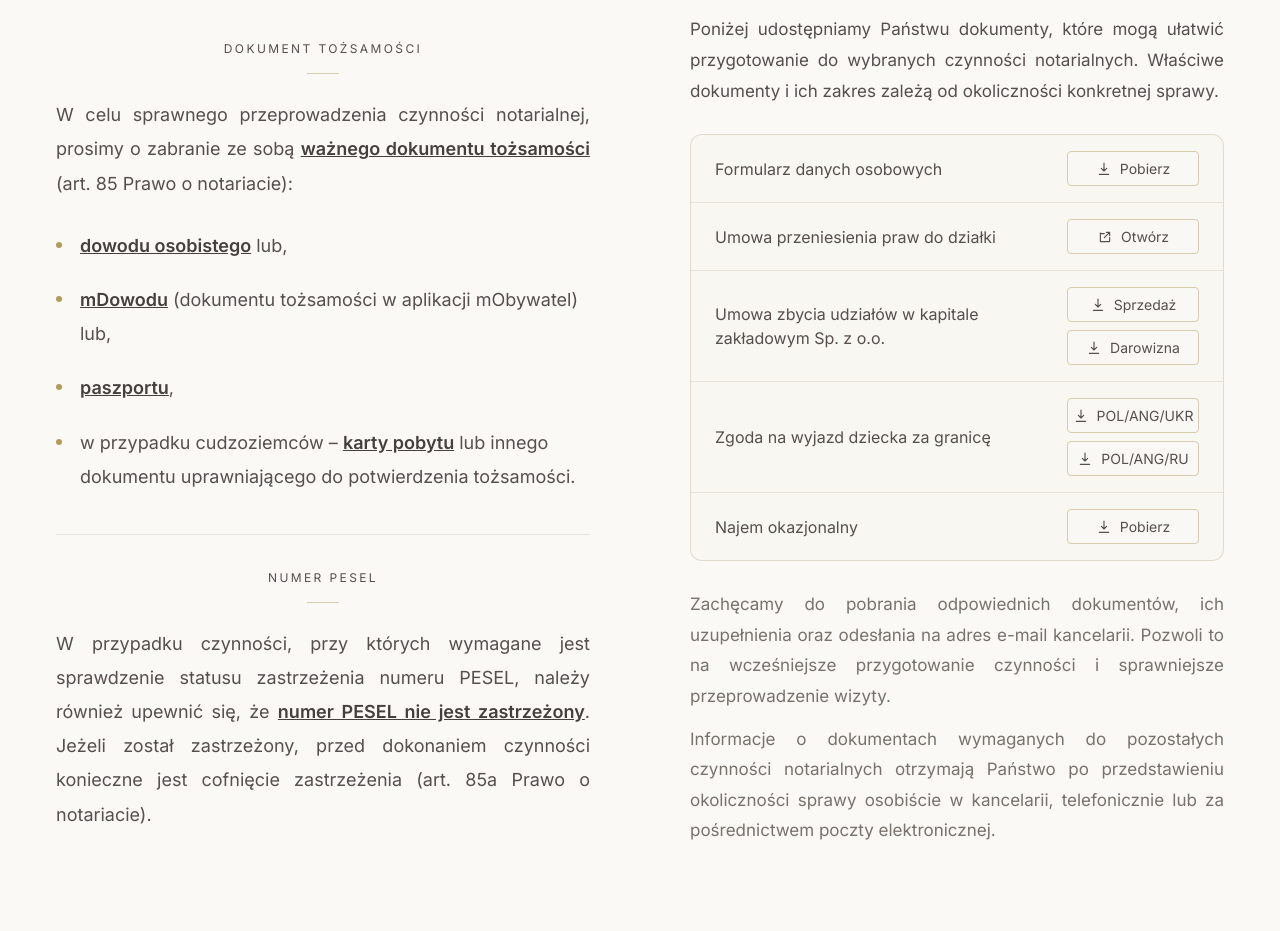
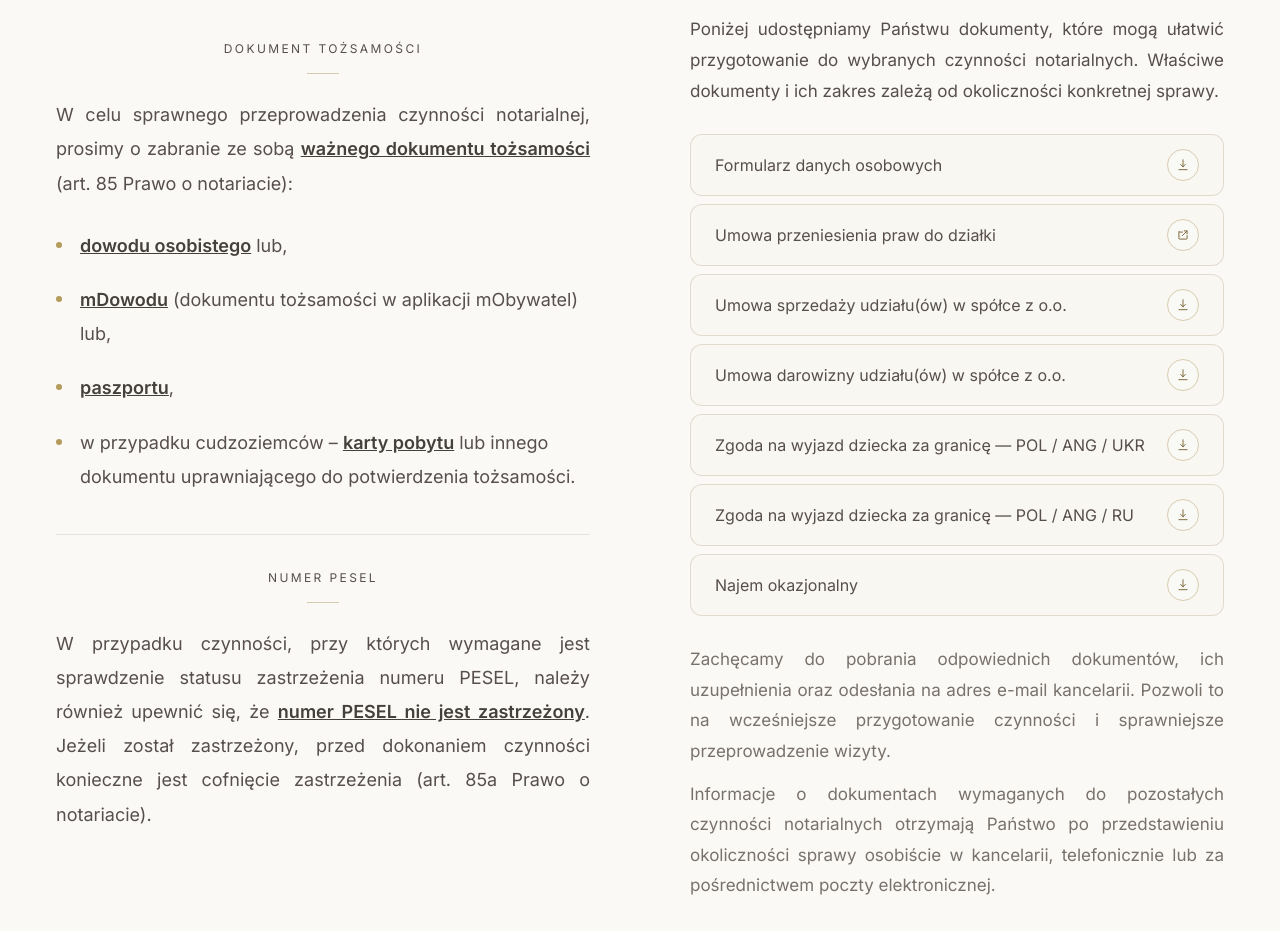
Before and after one commit to Salonce/notary-website, an Angular app: page / in a window 1280 px wide. Shown: the part 6620-7551 px from the top of the page. Built offline with nearby package versions, Linux system fonts and the light colour scheme; no server answers.

Commit message:
documents change

```diff
--- a/src/features/customer-area/documents/documents.html
+++ b/src/features/customer-area/documents/documents.html
@@ -76,75 +76,65 @@
 </div>
 
 
-    <!-- DOCUMENT TABLE -->
+<!-- DOCUMENT CARDS -->
 
 <div
   class="documents-table
-             mx-auto mt-7 max-w-3xl
-             overflow-hidden
-             rounded-xl
-             border border-[#806c3e]/20
-             bg-[#f7f4ec]/35"
+         mx-auto mt-7 max-w-3xl"
 >
 
-      <div class="w-full">
+  <div class="flex w-full flex-col gap-2">
 
 
-        <!-- FORMULARZ DANYCH OSOBOWYCH -->
-
-        <div
-          class="grid
-                 grid-cols-1
-                 gap-3
-                 border-b border-[#806c3e]/15
-                 px-5 py-4
-                 sm:grid-cols-[minmax(0,1fr)_150px]
-                 sm:items-center
-                 sm:gap-8
-                 md:px-6"
-        >
-
-          <div class="min-w-0">
-
-            <p
-              class="font-main-body
-                     text-[15px]
-                     font-normal
-                     leading-[1.5]
-                     text-stone-800
-                     md:text-[16px]"
-            >
-              Formularz danych osobowych
-            </p>
-
-          </div>
-
-          <div
-            class="flex
-                   w-full
-                   justify-start
-                   sm:justify-end"
-          >
+    <!-- ==================================================
+         FORMULARZ DANYCH OSOBOWYCH
+         ================================================== -->
 
     <a
       href="assets/formularz-danych-osobowych.docx"
       target="_blank"
       rel="noopener noreferrer"
-              class="inline-flex w-[132px]
-                     items-center justify-center gap-2
-                     rounded-sm
+      class="group
+             flex w-full
+             items-center justify-between
+             gap-5
+             rounded-xl
+             border border-[#806c3e]/20
+             bg-[#f7f4ec]/35
+             px-5 py-3
+             no-underline
+             transition-all duration-300
+             hover:border-[#b59b5b]/50
+             hover:bg-[#f3f0e7]/70
+             md:px-6 md:py-3.5"
+    >
+
+      <span
+        class="min-w-0
+               font-main-body
+               text-[15px]
+               font-normal
+               leading-[1.4]
+               text-stone-800
+               transition-colors duration-300
+               group-hover:text-[#806c3e]
+               md:text-[16px]"
+      >
+        Formularz danych osobowych
+      </span>
+
+      <span
+        class="flex h-8 w-8
+               shrink-0
+               items-center justify-center
+               rounded-full
                border border-[#d8ccb0]
                bg-[#faf9f6]/70
-                     px-3 py-1.5
-                     font-main-body
-                     text-[14px]
-                     font-medium
-                     leading-normal
                text-[#806c3e]
-                     no-underline
                transition-all duration-300
-                     hover:border-[#b59b5b]
-                     hover:bg-[#f3f0e7]"
+               group-hover:border-[#b59b5b]
+               group-hover:bg-[#f3f0e7]"
+        aria-hidden="true"
       >
 
         <svg
@@ -153,8 +143,7 @@
           fill="none"
           stroke="currentColor"
           stroke-width="1.7"
-                class="h-4 w-4"
-                aria-hidden="true"
+          class="h-3.5 w-3.5"
         >
           <path
             stroke-linecap="round"
@@ -163,72 +152,60 @@
           />
         </svg>
 
-              <span>
-                Pobierz
       </span>
 
     </a>
 
-          </div>
 
-        </div>
-
-
-        <!-- UMOWA PRZENIESIENIA PRAW DO DZIAŁKI -->
-
-        <div
-          class="grid
-                 grid-cols-1
-                 gap-3
-                 border-b border-[#806c3e]/15
-                 px-5 py-4
-                 sm:grid-cols-[minmax(0,1fr)_150px]
-                 sm:items-center
-                 sm:gap-8
-                 md:px-6"
-        >
-
-          <div class="min-w-0">
-
-            <p
-              class="font-main-body
-                     text-[15px]
-                     font-normal
-                     leading-[1.5]
-                     text-stone-800
-                     md:text-[16px]"
-            >
-              Umowa przeniesienia praw do działki
-            </p>
-
-          </div>
-
-          <div
-            class="flex
-                   w-full
-                   justify-start
-                   sm:justify-end"
-          >
+    <!-- ==================================================
+         UMOWA PRZENIESIENIA PRAW DO DZIAŁKI
+         ================================================== -->
 
     <a
       href="http://pzd.pl/wzory-dokumentow.html"
       target="_blank"
       rel="noopener noreferrer"
-              class="inline-flex w-[132px]
-                     items-center justify-center gap-2
-                     rounded-sm
+      class="group
+             flex w-full
+             items-center justify-between
+             gap-5
+             rounded-xl
+             border border-[#806c3e]/20
+             bg-[#f7f4ec]/35
+             px-5 py-3
+             no-underline
+             transition-all duration-300
+             hover:border-[#b59b5b]/50
+             hover:bg-[#f3f0e7]/70
+             md:px-6 md:py-3.5"
+    >
+
+      <span
+        class="min-w-0
+               font-main-body
+               text-[15px]
+               font-normal
+               leading-[1.4]
+               text-stone-800
+               transition-colors duration-300
+               group-hover:text-[#806c3e]
+               md:text-[16px]"
+      >
+        Umowa przeniesienia praw do działki
+      </span>
+
+      <span
+        class="flex h-8 w-8
+               shrink-0
+               items-center justify-center
+               rounded-full
                border border-[#d8ccb0]
                bg-[#faf9f6]/70
-                     px-3 py-1.5
-                     font-main-body
-                     text-[14px]
-                     font-medium
-                     leading-normal
                text-[#806c3e]
-                     no-underline
                transition-all duration-300
-                     hover:border-[#b59b5b]
-                     hover:bg-[#f3f0e7]"
+               group-hover:border-[#b59b5b]
+               group-hover:bg-[#f3f0e7]"
+        aria-hidden="true"
       >
 
         <svg
@@ -237,8 +214,7 @@
           fill="none"
           stroke="currentColor"
           stroke-width="1.7"
-                class="h-4 w-4"
-                aria-hidden="true"
+          class="h-3.5 w-3.5"
         >
 
           <path
@@ -255,79 +231,60 @@
 
         </svg>
 
-              <span>
-                Otwórz
       </span>
 
     </a>
 
-          </div>
 
-        </div>
-
-
-        <!-- UMOWA ZBYCIA UDZIAŁÓW -->
-
-        <div
-          class="grid
-                 grid-cols-1
-                 gap-3
-                 border-b border-[#806c3e]/15
-                 px-5 py-4
-                 sm:grid-cols-[minmax(0,1fr)_150px]
-                 sm:items-center
-                 sm:gap-8
-                 md:px-6"
-        >
-
-          <div class="min-w-0">
-
-            <p
-              class="font-main-body
-                     text-[15px]
-                     font-normal
-                     leading-[1.5]
-                     text-stone-800
-                     md:text-[16px]"
-            >
-              Umowa zbycia udziałów w kapitale zakładowym Sp. z o.o.
-            </p>
-
-          </div>
-
-
-          <!-- PRZYCISKI JEDEN POD DRUGIM -->
-
-          <div
-            class="flex
-                   w-full
-                   flex-col
-                   items-start
-                   gap-2
-                   sm:items-end"
-          >
-
-            <!-- SPRZEDAŻ -->
+    <!-- ==================================================
+         UMOWA SPRZEDAŻY UDZIAŁU(ÓW)
+         ================================================== -->
 
     <a
       href="assets/umowa-sprzedazy-udzialow.docx"
       target="_blank"
       rel="noopener noreferrer"
-              class="inline-flex w-[132px]
-                     items-center justify-center gap-2
-                     rounded-sm
+      class="group
+             flex w-full
+             items-center justify-between
+             gap-5
+             rounded-xl
+             border border-[#806c3e]/20
+             bg-[#f7f4ec]/35
+             px-5 py-3
+             no-underline
+             transition-all duration-300
+             hover:border-[#b59b5b]/50
+             hover:bg-[#f3f0e7]/70
+             md:px-6 md:py-3.5"
+    >
+
+      <span
+        class="min-w-0
+               font-main-body
+               text-[15px]
+               font-normal
+               leading-[1.4]
+               text-stone-800
+               transition-colors duration-300
+               group-hover:text-[#806c3e]
+               md:text-[16px]"
+      >
+        Umowa sprzedaży udziału(ów) w spółce z o.o.
+      </span>
+
+      <span
+        class="flex h-8 w-8
+               shrink-0
+               items-center justify-center
+               rounded-full
                border border-[#d8ccb0]
                bg-[#faf9f6]/70
-                     px-3 py-1.5
-                     font-main-body
-                     text-[14px]
-                     font-medium
-                     leading-normal
                text-[#806c3e]
-                     no-underline
                transition-all duration-300
-                     hover:border-[#b59b5b]
-                     hover:bg-[#f3f0e7]"
+               group-hover:border-[#b59b5b]
+               group-hover:bg-[#f3f0e7]"
+        aria-hidden="true"
       >
 
         <svg
@@ -336,8 +293,7 @@
           fill="none"
           stroke="currentColor"
           stroke-width="1.7"
-                class="h-4 w-4"
-                aria-hidden="true"
+          class="h-3.5 w-3.5"
         >
           <path
             stroke-linecap="round"
@@ -346,34 +302,60 @@
           />
         </svg>
 
-              <span>
-                Sprzedaż
       </span>
 
     </a>
 
 
-            <!-- DAROWIZNA -->
+    <!-- ==================================================
+         UMOWA DAROWIZNY UDZIAŁU(ÓW)
+         ================================================== -->
 
     <a
       href="assets/umowa-darowizny-udzialow.docx"
       target="_blank"
       rel="noopener noreferrer"
-              class="inline-flex w-[132px]
-                     items-center justify-center gap-2
-                     rounded-sm
+      class="group
+             flex w-full
+             items-center justify-between
+             gap-5
+             rounded-xl
+             border border-[#806c3e]/20
+             bg-[#f7f4ec]/35
+             px-5 py-3
+             no-underline
+             transition-all duration-300
+             hover:border-[#b59b5b]/50
+             hover:bg-[#f3f0e7]/70
+             md:px-6 md:py-3.5"
+    >
+
+      <span
+        class="min-w-0
+               font-main-body
+               text-[15px]
+               font-normal
+               leading-[1.4]
+               text-stone-800
+               transition-colors duration-300
+               group-hover:text-[#806c3e]
+               md:text-[16px]"
+      >
+        Umowa darowizny udziału(ów) w spółce z o.o.
+      </span>
+
+      <span
+        class="flex h-8 w-8
+               shrink-0
+               items-center justify-center
+               rounded-full
                border border-[#d8ccb0]
                bg-[#faf9f6]/70
-                     px-3 py-1.5
-                     font-main-body
-                     text-[14px]
-                     font-medium
-                     leading-normal
                text-[#806c3e]
-                     no-underline
                transition-all duration-300
-                     hover:border-[#b59b5b]
-                     hover:bg-[#f3f0e7]"
+               group-hover:border-[#b59b5b]
+               group-hover:bg-[#f3f0e7]"
+        aria-hidden="true"
       >
 
         <svg
@@ -382,8 +364,7 @@
           fill="none"
           stroke="currentColor"
           stroke-width="1.7"
-                class="h-4 w-4"
-                aria-hidden="true"
+          class="h-3.5 w-3.5"
         >
           <path
             stroke-linecap="round"
@@ -392,79 +373,61 @@
           />
         </svg>
 
-              <span>
-                Darowizna
       </span>
 
     </a>
 
-          </div>
 
-        </div>
-
-
-        <!-- ZGODA NA WYJAZD DZIECKA -->
-
-        <div
-          class="grid
-                 grid-cols-1
-                 gap-3
-                 border-b border-[#806c3e]/15
-                 px-5 py-4
-                 sm:grid-cols-[minmax(0,1fr)_150px]
-                 sm:items-center
-                 sm:gap-8
-                 md:px-6"
-        >
-
-          <div class="min-w-0">
-
-            <p
-              class="font-main-body
-                     text-[15px]
-                     font-normal
-                     leading-[1.5]
-                     text-stone-800
-                     md:text-[16px]"
-            >
-              Zgoda na wyjazd dziecka za granicę
-            </p>
-
-          </div>
-
-
-          <!-- PRZYCISKI JEDEN POD DRUGIM -->
-
-          <div
-            class="flex
-                   w-full
-                   flex-col
-                   items-start
-                   gap-2
-                   sm:items-end"
-          >
-
-            <!-- POL / ANG / UKR -->
+    <!-- ==================================================
+         ZGODA NA WYJAZD DZIECKA — POL / ANG / UKR
+         ================================================== -->
 
     <a
       href="assets/zgoda-na-podroz-maloletniego-dziecka-en_pl_ua.docx"
       target="_blank"
       rel="noopener noreferrer"
-              class="inline-flex w-[132px]
-                     items-center justify-center gap-2
-                     rounded-sm
+      class="group
+             flex w-full
+             items-center justify-between
+             gap-5
+             rounded-xl
+             border border-[#806c3e]/20
+             bg-[#f7f4ec]/35
+             px-5 py-3
+             no-underline
+             transition-all duration-300
+             hover:border-[#b59b5b]/50
+             hover:bg-[#f3f0e7]/70
+             md:px-6 md:py-3.5"
+    >
+
+      <span
+        class="min-w-0
+               font-main-body
+               text-[15px]
+               font-normal
+               leading-[1.4]
+               text-stone-800
+               transition-colors duration-300
+               group-hover:text-[#806c3e]
+               md:text-[16px]"
+      >
+        Zgoda na wyjazd dziecka za granicę —
+        POL / ANG / UKR
+      </span>
+
+      <span
+        class="flex h-8 w-8
+               shrink-0
+               items-center justify-center
+               rounded-full
                border border-[#d8ccb0]
                bg-[#faf9f6]/70
-                     px-3 py-1.5
-                     font-main-body
-                     text-[14px]
-                     font-medium
-                     leading-normal
                text-[#806c3e]
-                     no-underline
                transition-all duration-300
-                     hover:border-[#b59b5b]
-                     hover:bg-[#f3f0e7]"
+               group-hover:border-[#b59b5b]
+               group-hover:bg-[#f3f0e7]"
+        aria-hidden="true"
       >
 
         <svg
@@ -473,8 +436,7 @@
           fill="none"
           stroke="currentColor"
           stroke-width="1.7"
-                class="h-4 w-4"
-                aria-hidden="true"
+          class="h-3.5 w-3.5"
         >
           <path
             stroke-linecap="round"
@@ -483,34 +445,61 @@
           />
         </svg>
 
-              <span>
-                POL/ANG/UKR
       </span>
 
     </a>
 
 
-            <!-- POL / ANG / RU -->
+    <!-- ==================================================
+         ZGODA NA WYJAZD DZIECKA — POL / ANG / RU
+         ================================================== -->
 
     <a
       href="assets/zgoda-na-podroz-maloletniego-dziecka-en_pl_ru.docx"
       target="_blank"
       rel="noopener noreferrer"
-              class="inline-flex w-[132px]
-                     items-center justify-center gap-2
-                     rounded-sm
+      class="group
+             flex w-full
+             items-center justify-between
+             gap-5
+             rounded-xl
+             border border-[#806c3e]/20
+             bg-[#f7f4ec]/35
+             px-5 py-3
+             no-underline
+             transition-all duration-300
+             hover:border-[#b59b5b]/50
+             hover:bg-[#f3f0e7]/70
+             md:px-6 md:py-3.5"
+    >
+
+      <span
+        class="min-w-0
+               font-main-body
+               text-[15px]
+               font-normal
+               leading-[1.4]
+               text-stone-800
+               transition-colors duration-300
+               group-hover:text-[#806c3e]
+               md:text-[16px]"
+      >
+        Zgoda na wyjazd dziecka za granicę —
+        POL / ANG / RU
+      </span>
+
+      <span
+        class="flex h-8 w-8
+               shrink-0
+               items-center justify-center
+               rounded-full
                border border-[#d8ccb0]
                bg-[#faf9f6]/70
-                     px-3 py-1.5
-                     font-main-body
-                     text-[14px]
-                     font-medium
-                     leading-normal
                text-[#806c3e]
-                     no-underline
                transition-all duration-300
-                     hover:border-[#b59b5b]
-                     hover:bg-[#f3f0e7]"
+               group-hover:border-[#b59b5b]
+               group-hover:bg-[#f3f0e7]"
+        aria-hidden="true"
       >
 
         <svg
@@ -519,8 +508,7 @@
           fill="none"
           stroke="currentColor"
           stroke-width="1.7"
-                class="h-4 w-4"
-                aria-hidden="true"
+          class="h-3.5 w-3.5"
         >
           <path
             stroke-linecap="round"
@@ -529,71 +517,60 @@
           />
         </svg>
 
-              <span>
-                POL/ANG/RU
       </span>
 
     </a>
 
-          </div>
 
-        </div>
-
-
-        <!-- NAJEM OKAZJONALNY -->
-
-        <div
-          class="grid
-                 grid-cols-1
-                 gap-3
-                 px-5 py-4
-                 sm:grid-cols-[minmax(0,1fr)_150px]
-                 sm:items-center
-                 sm:gap-8
-                 md:px-6"
-        >
-
-          <div class="min-w-0">
-
-            <p
-              class="font-main-body
-                     text-[15px]
-                     font-normal
-                     leading-[1.5]
-                     text-stone-800
-                     md:text-[16px]"
-            >
-              Najem okazjonalny
-            </p>
-
-          </div>
-
-          <div
-            class="flex
-                   w-full
-                   justify-start
-                   sm:justify-end"
-          >
+    <!-- ==================================================
+         NAJEM OKAZJONALNY
+         ================================================== -->
 
     <a
       href="assets/umowa-najmu-okazjonalnego.docx"
       target="_blank"
       rel="noopener noreferrer"
-              class="inline-flex w-[132px]
-                     items-center justify-center gap-2
-                     rounded-sm
+      class="group
+             flex w-full
+             items-center justify-between
+             gap-5
+             rounded-xl
+             border border-[#806c3e]/20
+             bg-[#f7f4ec]/35
+             px-5 py-3
+             no-underline
+             transition-all duration-300
+             hover:border-[#b59b5b]/50
+             hover:bg-[#f3f0e7]/70
+             md:px-6 md:py-3.5"
+    >
+
+      <span
+        class="min-w-0
+               font-main-body
+               text-[15px]
+               font-normal
+               leading-[1.4]
+               text-stone-800
+               transition-colors duration-300
+               group-hover:text-[#806c3e]
+               md:text-[16px]"
+      >
+        Najem okazjonalny
+      </span>
+
+      <span
+        class="flex h-8 w-8
+               shrink-0
+               items-center justify-center
+               rounded-full
                border border-[#d8ccb0]
                bg-[#faf9f6]/70
-                     px-3 py-1.5
-                     font-main-body
-                     text-[14px]
-                     font-medium
-                     leading-normal
                text-[#806c3e]
-                     no-underline
                transition-all duration-300
-                     hover:border-[#b59b5b]
-                     hover:bg-[#f3f0e7]"
+               group-hover:border-[#b59b5b]
+               group-hover:bg-[#f3f0e7]"
+        aria-hidden="true"
       >
 
         <svg
@@ -602,27 +579,18 @@
           fill="none"
           stroke="currentColor"
           stroke-width="1.7"
-                class="h-4 w-4"
-                aria-hidden="true"
+          class="h-3.5 w-3.5"
         >
-
           <path
             stroke-linecap="round"
             stroke-linejoin="round"
             d="M12 3v12m0 0 4-4m-4 4-4-4M5 20h14"
           />
-
         </svg>
 
-              <span>
-                Pobierz
       </span>
 
     </a>
-
-          </div>
-
-        </div>
 
   </div>
 
```
Lines whose indentation alone changed are shown as unchanged.
